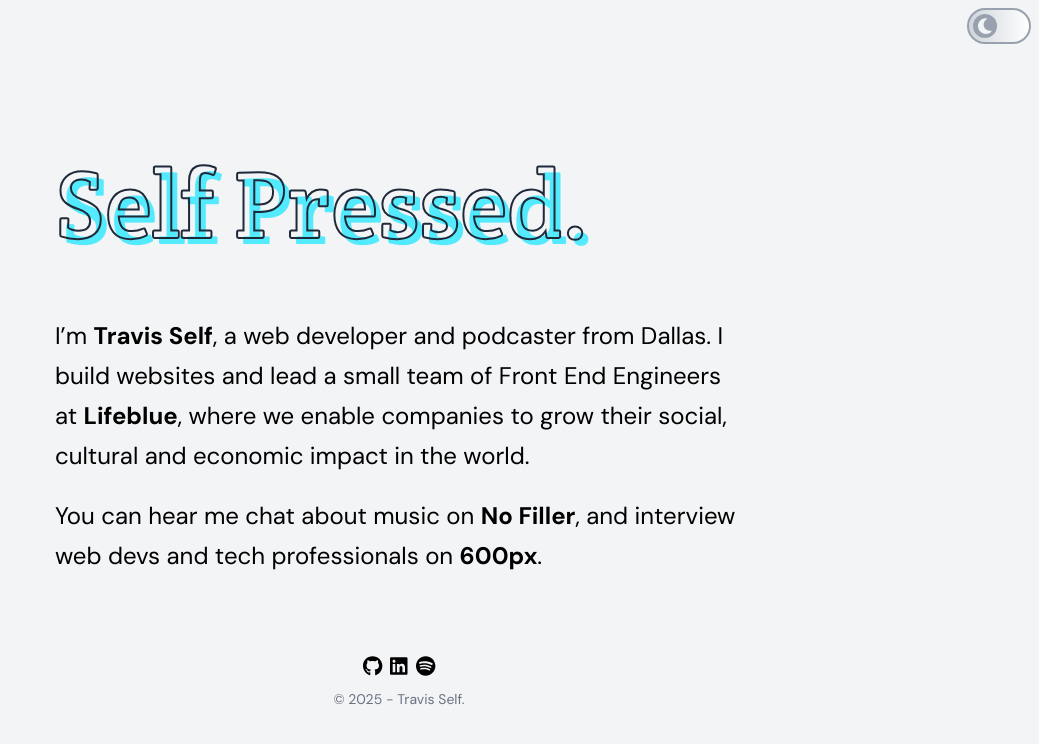
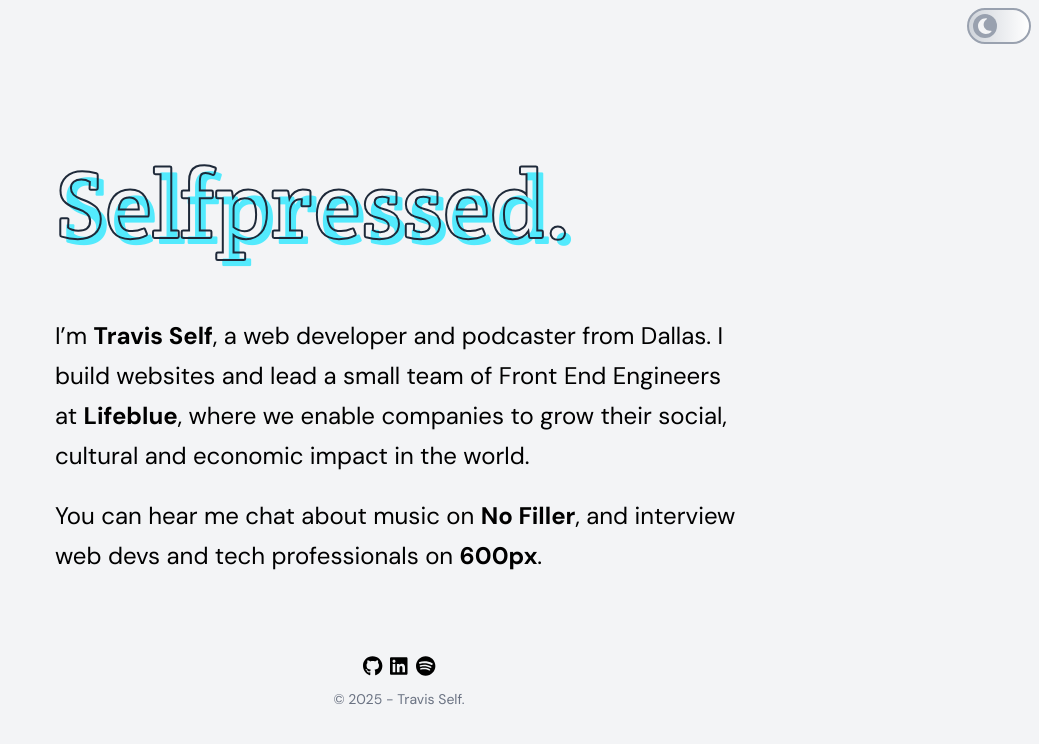
Before and after one commit to travis-self/selfpressed, a React (Vite) app: page / in a window 1280 px wide. Shown: the top 744 px of the page, without its empty margins (241-1280 px from the left). Built offline with nearby package versions, Linux system fonts and the light colour scheme.

Commit message:
Fixing snappify embed. Changing to Selfpressed.

```diff
--- a/src/pages/Home.jsx
+++ b/src/pages/Home.jsx
@@ -4,7 +4,7 @@ import Anchor from "../atoms/Anchor"
 export default function Home() {
   return (
     <>
-      <Heading as="h1">Self Pressed.</Heading>
+      <Heading as="h1">Selfpressed.</Heading>
       <p className="mt-10 text-clamp-sm">
         I’m <Anchor href="http://linkedin.com/in/selfpressed" target="_blank">Travis Self</Anchor>, a web developer and podcaster from Dallas. I build websites and lead a small team of Front End Engineers at <Anchor href="http://lifeblue.com/" target="_blank">Lifeblue</Anchor>, where we enable companies to grow their social, cultural and economic impact in the world.
       </p>
--- a/src/pages/Slides.jsx
+++ b/src/pages/Slides.jsx
@@ -2,7 +2,7 @@ export default function Slides() {
   return <>
     <div className="overflow-hidden mx-auto max-w-[960px] relative w-full">
       <div className="pb-[56.25%] w-full"></div>
-      <iframe width="960" height="540" title="Detailing the solution architecture for a modular, component framework built for Laravel Blade." src="https://snappify.com/embed/00ba17de-246d-462a-876f-29f36f41199f?responsive=1&p=1&b=1" allow="clipboard-write" allowFullScreen loading="lazy" className="absolute left-0 top-0 w-full"></iframe>
+      <iframe width="960" height="540" title="Detailing the solution architecture for a modular, component framework built for Laravel Blade." src="https://snappify.com/embed/00ba17de-246d-462a-876f-29f36f41199f?responsive=1&p=1" allow="clipboard-write" allowFullScreen loading="lazy" className="absolute left-0 top-0 w-full"></iframe>
     </div>
   </>
 }
```
